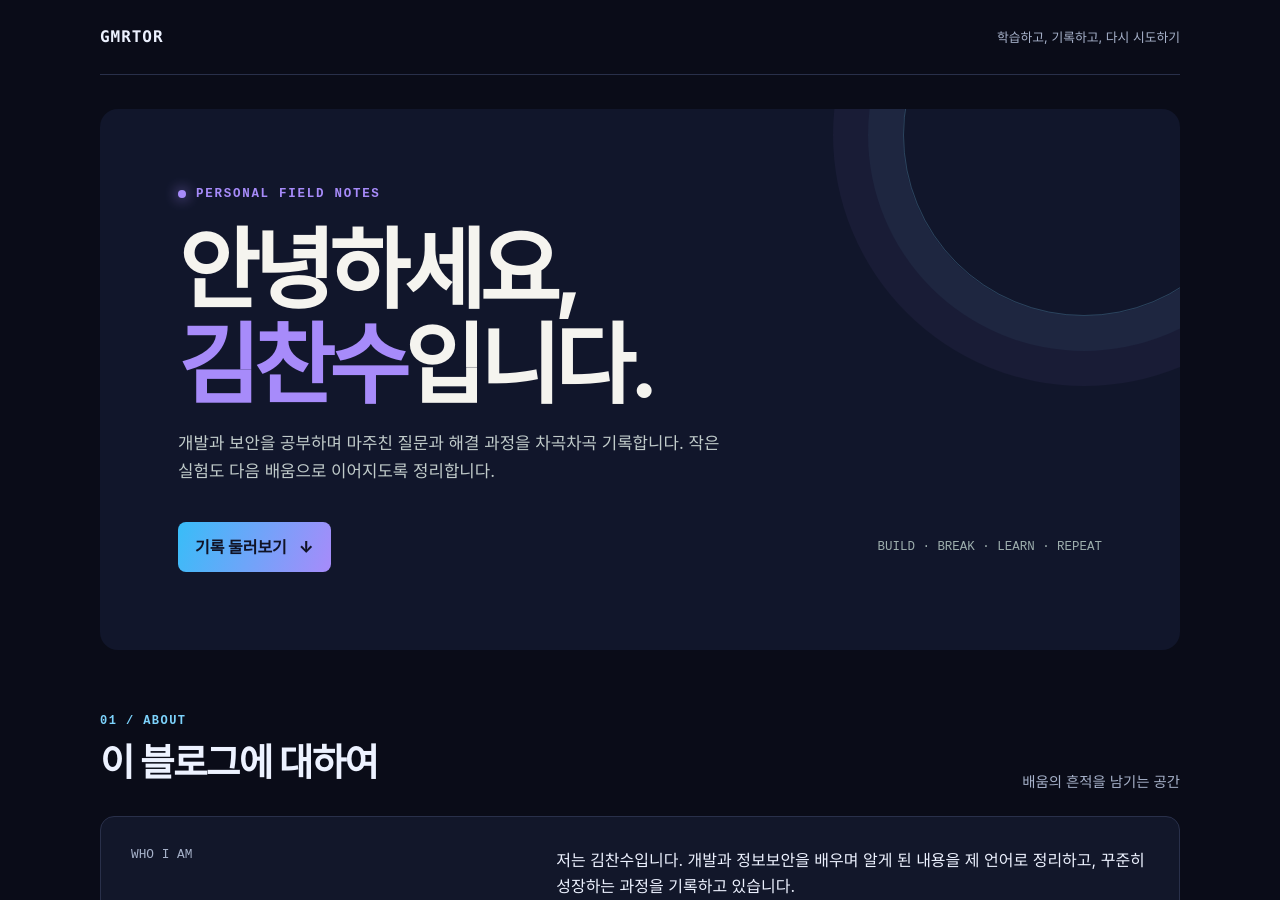
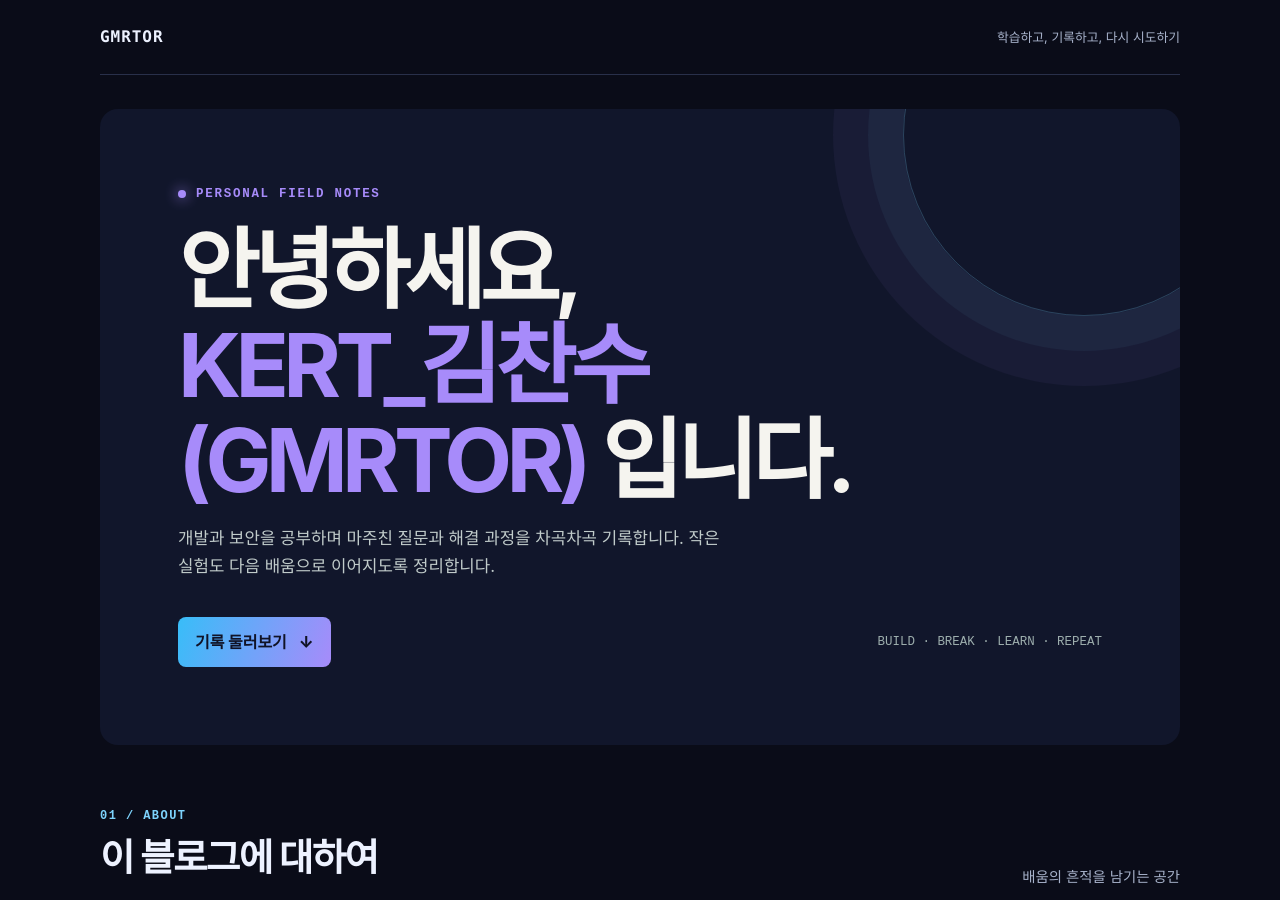
Before and after one commit to chansu8472-cpu/chansu8472-cpu.github.io, a Jekyll site: the page index.html, which Jekyll copies as it is, in a window 1280 px wide and 900 px high. Built offline with Jekyll 4.4.1, drawn with Linux system fonts in a browser that asks for light colours.

Commit message:
Update homepage greeting with KERT and GMRTOR

```diff
--- a/index.html
+++ b/index.html
@@ -63,7 +63,7 @@
     <main>
       <section class="hero" id="home" aria-labelledby="hero-title">
         <div class="eyebrow"><span class="dot"></span> Personal field notes</div>
-        <h1 id="hero-title">안녕하세요,<br><em>김찬수</em>입니다.</h1>
+        <h1 id="hero-title">안녕하세요,<br><em>KERT_김찬수(GMRTOR)</em> 입니다.</h1>
         <p class="intro">개발과 보안을 공부하며 마주친 질문과 해결 과정을 차곡차곡 기록합니다. 작은 실험도 다음 배움으로 이어지도록 정리합니다.</p>
         <div class="hero-foot">
           <a class="button" href="#categories">기록 둘러보기 <span aria-hidden="true">↓</span></a>
```
